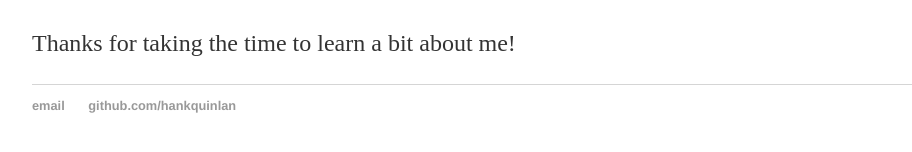
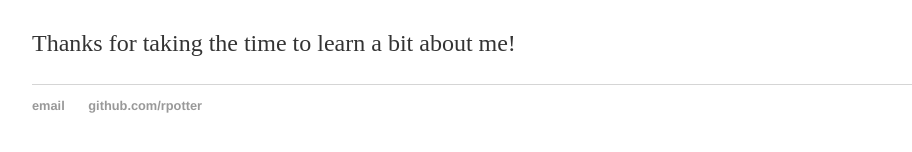
Before and after one commit to Rpotter8/Rpotter8.github.io, a Jekyll site: the page built from index.html, in a window 1280 px wide. Shown: the part 262-414 px from the top of the page, without its empty margins (160-1072 px from the left). Built offline with Jekyll 4.4.1, drawn with Linux system fonts in a browser that asks for light colours.

```diff
--- a/_layouts/default.html
+++ b/_layouts/default.html
@@ -21,8 +21,8 @@
 			</div><!-- /.container -->
 			<footer>
 	    		<ul>
-	        		<li><a href="mailto:hankquinlanhub@gmail.com">email</a></li>
-	        		<li><a href="https://github.com/hankquinlan">github.com/hankquinlan</a></li>
+	        		<li><a href="mailto:rjp24@uw.edu">email</a></li>
+	        		<li><a href="https://github.com/rpotter">github.com/rpotter</a></li>
 				</ul>
 			</footer>
 		</body>
```
